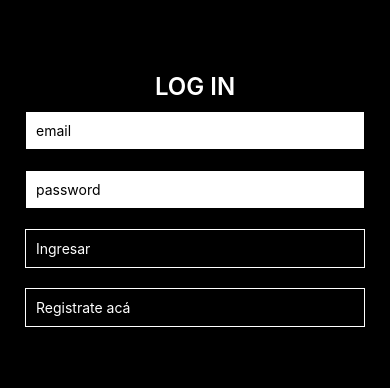
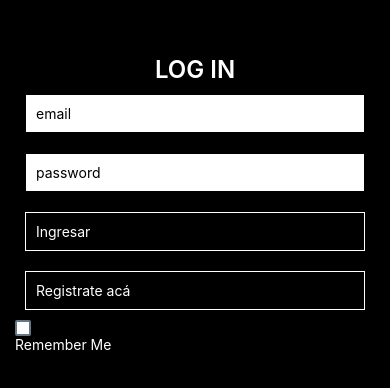
Before and after one commit to simondeabelleyra/Programacion3Native, a React Native app: screen /Profile in a window 390 px wide. Shown: the part 218-606 px from the top of the page. Built offline with nearby package versions, Linux system fonts and the light colour scheme.

Commit message:
remember me y cambios en register

```diff
--- a/App.js
+++ b/App.js
@@ -3,6 +3,7 @@ import { createNativeStackNavigator } from '@react-navigation/native-stack';
 import Login from './src/screens/Login';
 import Register from './src/screens/Register';
 import TabNavigation from './src/screens/TabNavigation';
+
 
 export default function App() {
 
--- a/package.json
+++ b/package.json
@@ -22,7 +22,8 @@
     "react-native-safe-area-context": "4.3.1",
     "react-native-screens": "~3.15.0",
     "react-native-web": "~0.18.7",
-    "expo-camera": "~12.3.0"
+    "expo-camera": "~12.3.0",
+    "@react-native-async-storage/async-storage": "~1.17.3"
   },
   "devDependencies": {
     "@babel/core": "^7.12.9"
--- a/src/screens/Login.js
+++ b/src/screens/Login.js
@@ -1,6 +1,7 @@
 import { React, Component } from 'react';
-import { TouchableOpacity, View, TextInput, Text, StyleSheet } from 'react-native';
+import { TouchableOpacity, View, TextInput, Text, StyleSheet,CheckBox} from 'react-native';
 import { auth } from '../firebase/config'
+import AsyncStorage from '@react-native-async-storage/async-storage';
 
 class Login extends Component {
     constructor(props) {
@@ -11,19 +12,43 @@ class Login extends Component {
             password: '',
             error: '',
             success: '',
-            login: false
+            login: false,
+            rememberMe:false,
+            username:''
+
         }
     }
 
+    toggleRememberMe = value => {
+        this.setState({ rememberMe: value })
+          if (value === true)
+           {
+
+          this.rememberUser();
+        } else {
+          this.forgetUser();
+        }
+      }
+
+      rememberUser = async () => {
+        try {
+          await AsyncStorage.setItem('10', this.state.userName);
+        } catch (error) {
+
+        }}
+
     onSubmit() {
         auth.signInWithEmailAndPassword(this.state.email, this.state.password)
-            .then(res =>{ this.setState({login: true})
+            .then(res => {
+                this.setState({ login: true })
                 this.props.navigation.navigate('TabNavigation')
             })
             .catch(error => this.setState({
                 error: error.message,
             }))
     }
+
+
 
 
     render() {
@@ -40,6 +65,12 @@ class Login extends Component {
                 <TouchableOpacity onPress={() => this.props.navigation.navigate('Register')} style={style.btnLogin}>
                     <Text style={style.btnLoginTxt}>Registrate acá</Text>
                 </TouchableOpacity>
+
+                <CheckBox
+                    value={this.state.rememberMe}
+                    onValueChange={(value) => this.toggleRememberMe(value)}
+                /><Text style={style.btnLoginTxt}>Remember Me</Text>
+
             </View>
         );
     }
--- /dev/null
+++ b/src/screens/Profile.js
@@ -0,0 +1,85 @@
+import React, { Component } from 'react';
+import {View, Text, StyleSheet, FlatList} from 'react-native'
+import { createNativeStackNavigator } from '@react-navigation/native-stack';
+import AsyncStorage from '@react-native-async-storage/async-storage'
+import { db } from '../firebase/config';
+
+
+const Stack = createNativeStackNavigator();
+
+class Profile extends Component {
+    constructor(props) {
+        super(props);
+        this.state = {
+            posteos: [],
+            props: props,
+            username:''
+
+        }
+    }
+
+
+    async componentDidMount() {
+        const username = await this.getRememberedUser();
+        this.setState({
+            username: username || '',
+            rememberMe: username ? true : false
+        });
+
+    }
+    getRememberedUser = async () => {
+        try {
+            const username = await AsyncStorage.getItem('10');
+            if (username !== null) {
+
+                 db.FindBy(username)
+
+
+            }
+
+        } catch (error) {
+
+        }
+    }
+
+
+
+
+
+
+    render() {
+        return (
+            <View>
+        <Text>{}</Text>
+
+            </View>
+
+        )
+    }
+
+
+
+
+
+
+
+}
+const style = StyleSheet.create({
+    container: {
+
+        textAlign: 'center',
+        padding: '10px',
+        width: '100%',
+        height: '100%',
+        padding: '4px',
+        backgroundColor: 'light-blue',
+
+
+    },
+    zona: {
+
+        borderColor: 'white'
+    }
+})
+
+export default Profile;
--- a/src/screens/Register.js
+++ b/src/screens/Register.js
@@ -1,6 +1,7 @@
 import React, { Component } from 'react';
 import { TouchableOpacity, View, TextInput, Text, StyleSheet } from 'react-native'
-import { auth } from '../firebase/config';
+import { auth,db } from '../firebase/config';
+
 
 class Register extends Component {
     constructor(props) {
@@ -17,7 +18,24 @@ class Register extends Component {
 
     onSubmit() {
         auth.createUserWithEmailAndPassword(this.state.email, this.state.password)
-            .then(res => this.state.navigation.navigate('Login'))
+            .then(res => {
+                db.collection('users').add({
+                    owner: this.state.email,
+                    userName: this.state.user,
+                    bio: this.state.bio,
+                    createdAt: Date.now()
+                })
+            .then(() => {
+                this.setState({
+                    email: '',
+                    user: '',
+                    password: '',
+                    bio: '',
+                    error: ''
+                })
+                this.state.navigation.navigate('Login')})
+            })
+
             .catch(error => this.setState({
                 error: error.message
             }))
--- a/src/screens/TabNavigation.js
+++ b/src/screens/TabNavigation.js
@@ -2,8 +2,9 @@ import React, { Component } from "react";
 import { createBottomTabNavigator } from '@react-navigation/bottom-tabs';
 import Home from "./Home";
 import { FontAwesome, Ionicons, AntDesign } from '@expo/vector-icons';
-/* import Profile from "./Profile"; */
+ import Profile from "./Profile";
 import AddPost from "./AddPost";
+
 
 export default function TabNavigation(){
 
@@ -25,13 +26,13 @@ export default function TabNavigation(){
               {tabBarIcon: () => <AntDesign name="plus" size={24} color="black" />}
             }
             />
-            {/* <Tab.Screen
+            { <Tab.Screen
             name='Profile'
             component={ Profile }
             options={
               {tabBarIcon: () => <Ionicons name="man-sharp" size={24} color="black" />}
             }
-            /> */}
+            /> }
           </Tab.Navigator>
       )
 }
```
Also changed, not shown: 1 other file (tests, documents, lock files or other folders).
